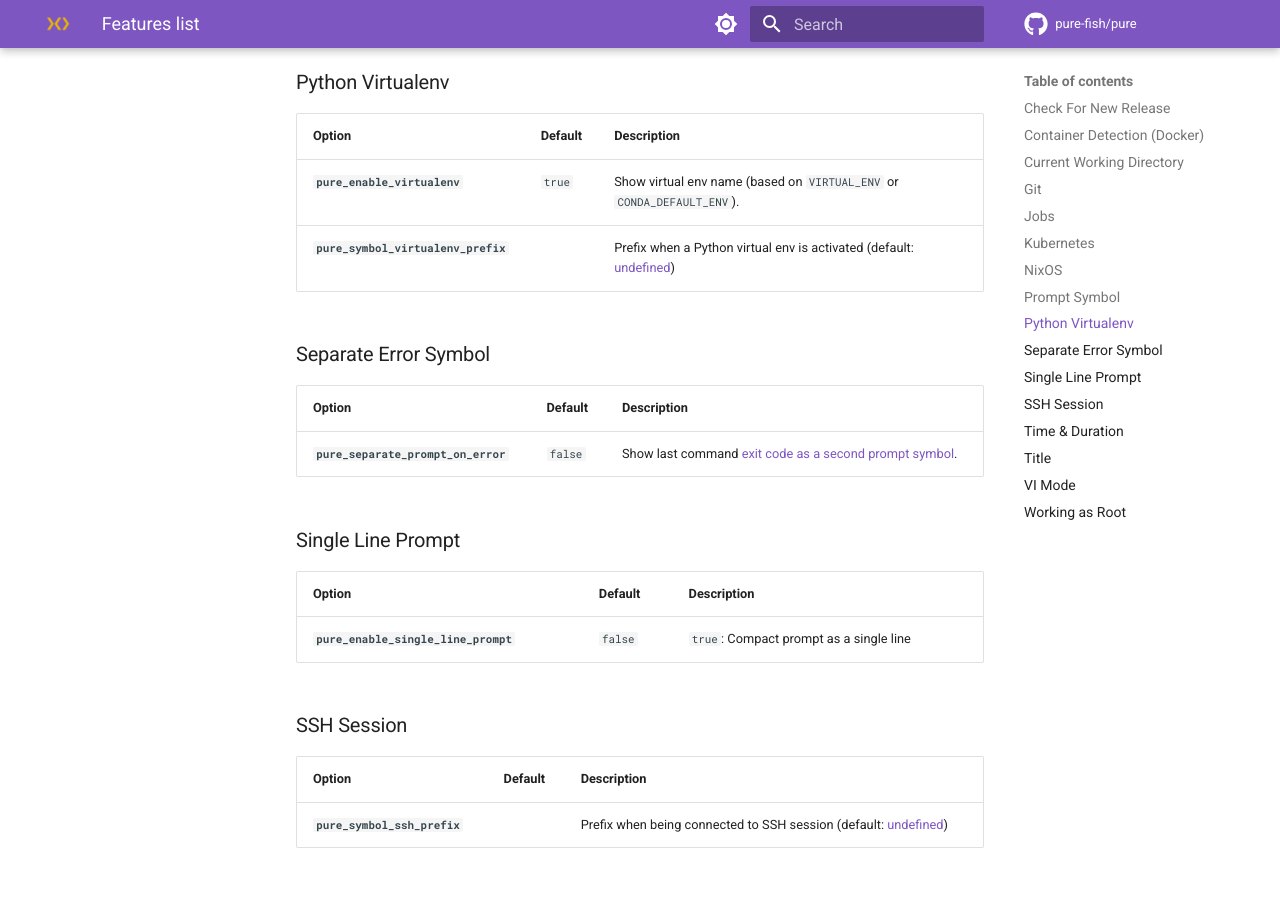
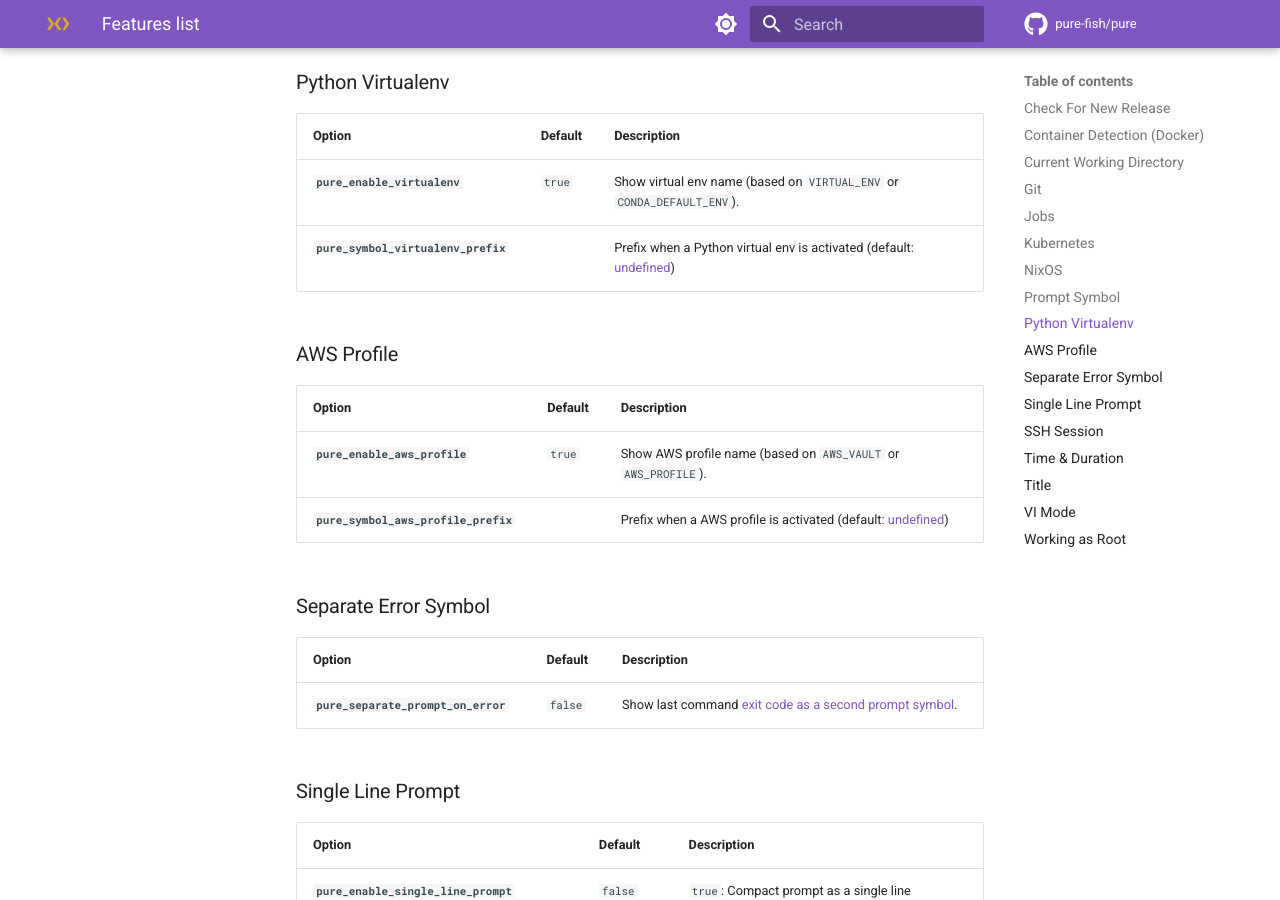
Before and after one commit to pure-fish/pure, an MkDocs documentation site: the page built from docs/components/features-list.md, in a window 1280 px wide and 900 px high, scrolled down 2541 px. Built offline with MkDocs 1.6.1 and Material for MkDocs 9.7.7, drawn with Linux system fonts in a browser that asks for light colours; emoji names are drawn with the system emoji font; comment, search, counter and statistics services are not loaded.

Commit message:
docs: update doc and config tests

```diff
--- a/docs/components/features-list.md
+++ b/docs/components/features-list.md
@@ -82,6 +82,13 @@
 | **`pure_enable_virtualenv`**        | `true`  | Show virtual env name (based on `VIRTUAL_ENV` or `CONDA_DEFAULT_ENV`).       |
 | **`pure_symbol_virtualenv_prefix`** |         | Prefix when a Python virtual env is activated (default: [undefined][to-set]) |
 
+### AWS Profile
+
+| Option                              | Default | Description                                                                  |
+| :---------------------------------- | :------ | :--------------------------------------------------------------------------- |
+| **`pure_enable_aws_profile`**        | `true`  | Show AWS profile name (based on `AWS_VAULT` or `AWS_PROFILE`).       |
+| **`pure_symbol_aws_profile_prefix`** |         | Prefix when a AWS profile is activated (default: [undefined][to-set]) |
+
 ### Separate Error Symbol
 
 | Option                              | Default | Description                                                         |
```
Also changed, not shown: README.md (+2 -0 lines), docs/components/features-overview.md (+1 -1 lines), 3 other files.
